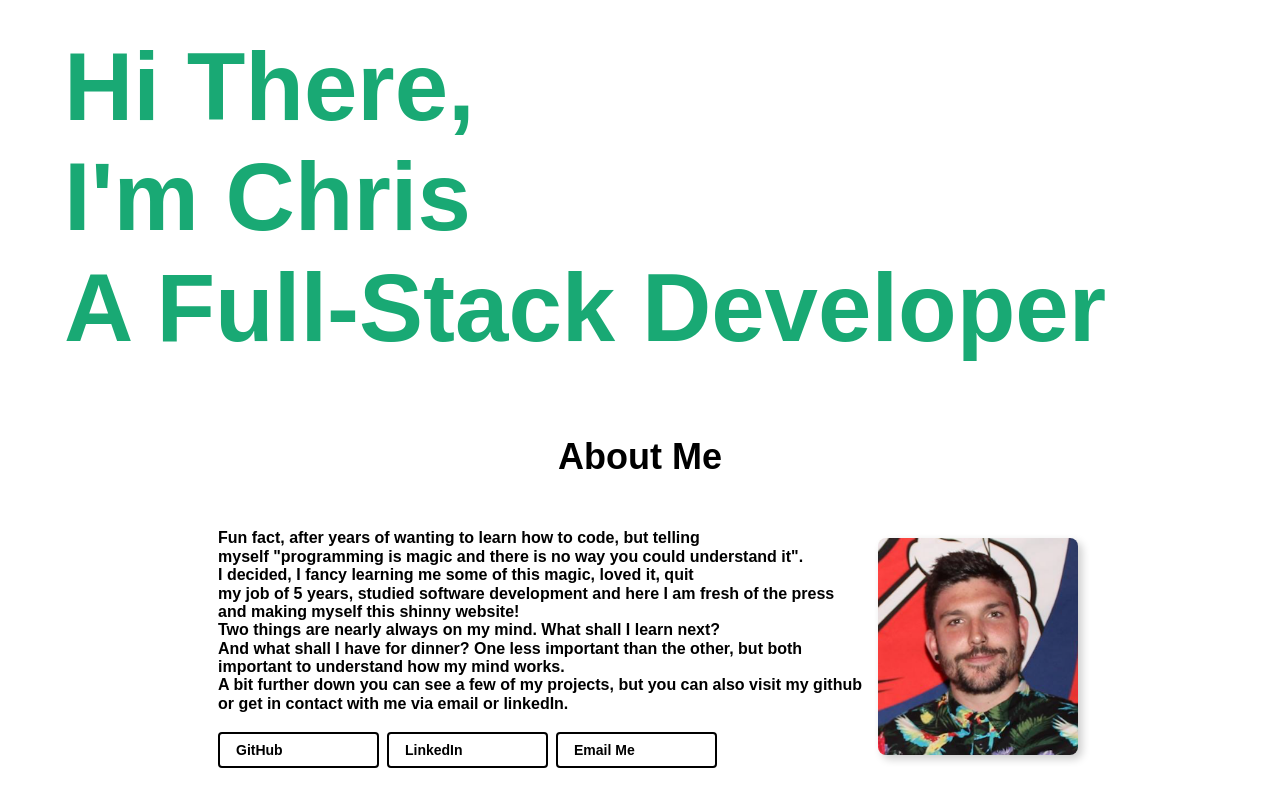
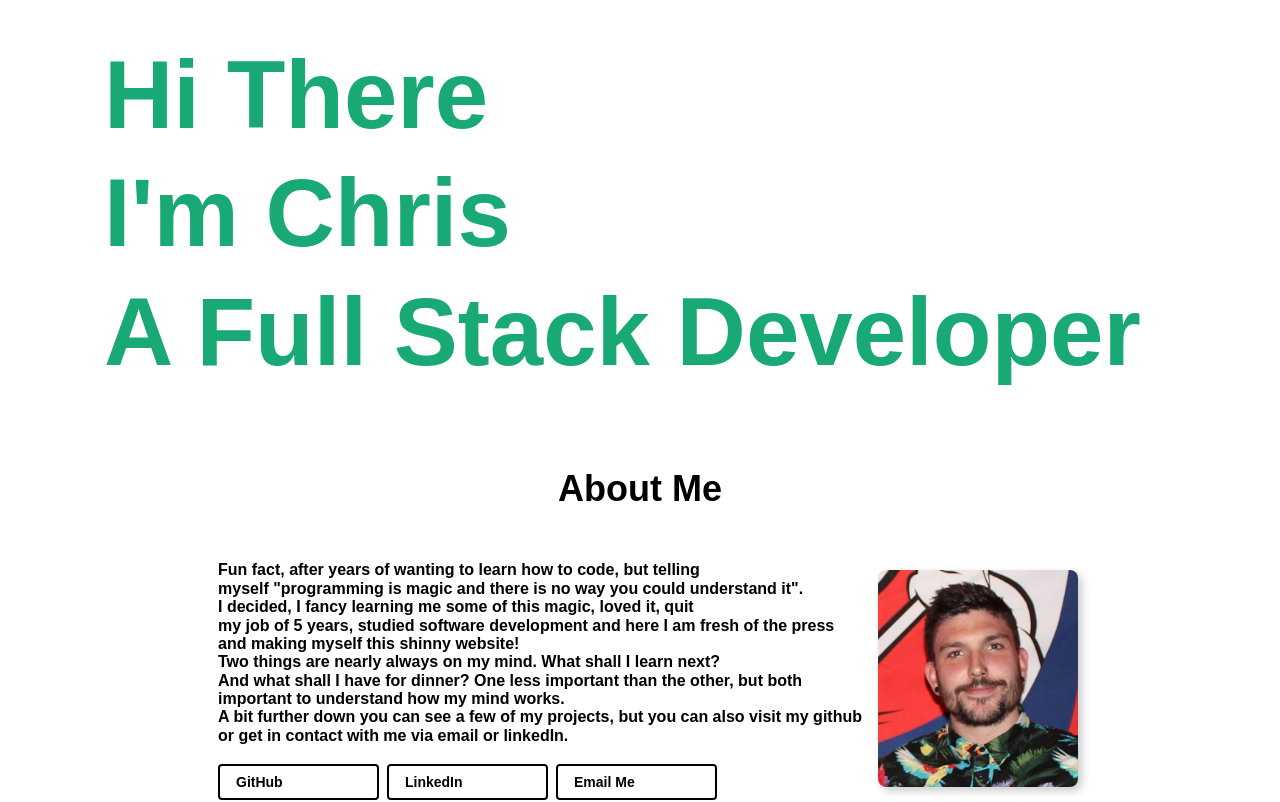
Before and after one commit to ChrisCooney05/portfolio_site, a React (Create React App) app: page / in a window 1280 px wide. Shown: the top 802 px of the page. Built offline with nearby package versions, Linux system fonts and the light colour scheme.

Commit message:
Fixed issue with title formating

```diff
--- a/src/components/Intro.js
+++ b/src/components/Intro.js
@@ -1,12 +1,20 @@
-import React, { Component } from 'react'
+import React, { Component } from "react";
 
 class Intro extends Component {
   render() {
     return (
-      <div >
-        <span className='animate__animated animate__fadeIn green f-headline ma4 b'>Hi There,</span> <br />
-        <span className='animate__animated animate__fadeIn animate__delay-1s green f-headline ma4 b'>I'm Chris</span><br />
-        <span className='animate__animated animate__fadeIn animate__delay-2s green f-headline ma4 b'>A Full-Stack Developer</span>
+      <div className="mh5-ns">
+        <h1 className="animate__animated animate__fadeIn green f-headline ma2 b">
+          Hi There
+        </h1>
+
+        <h1 className="animate__animated animate__fadeIn animate__delay-1s green f-headline ma2 b">
+          I'm Chris
+        </h1>
+
+        <h1 className="animate__animated animate__fadeIn animate__delay-2s green f-headline ma2 b">
+          A Full Stack Developer
+        </h1>
       </div>
     );
   }
```
